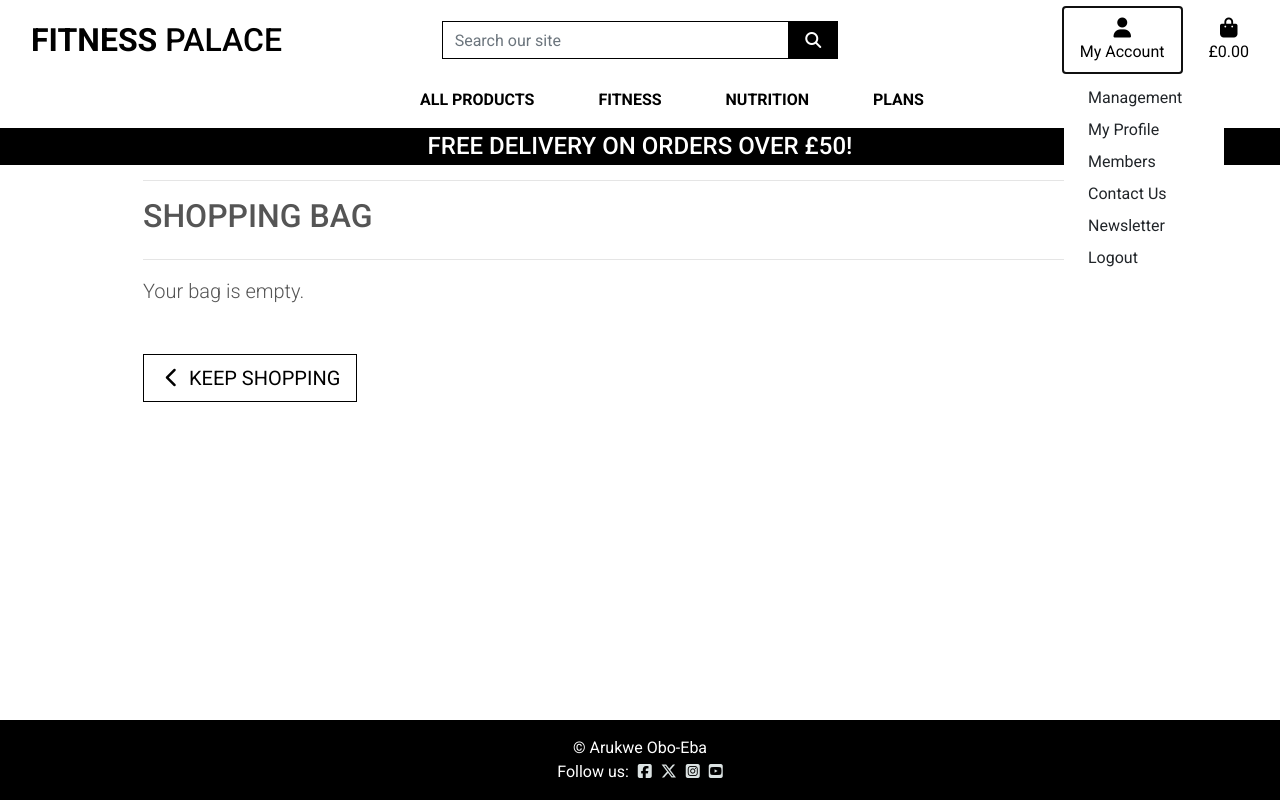
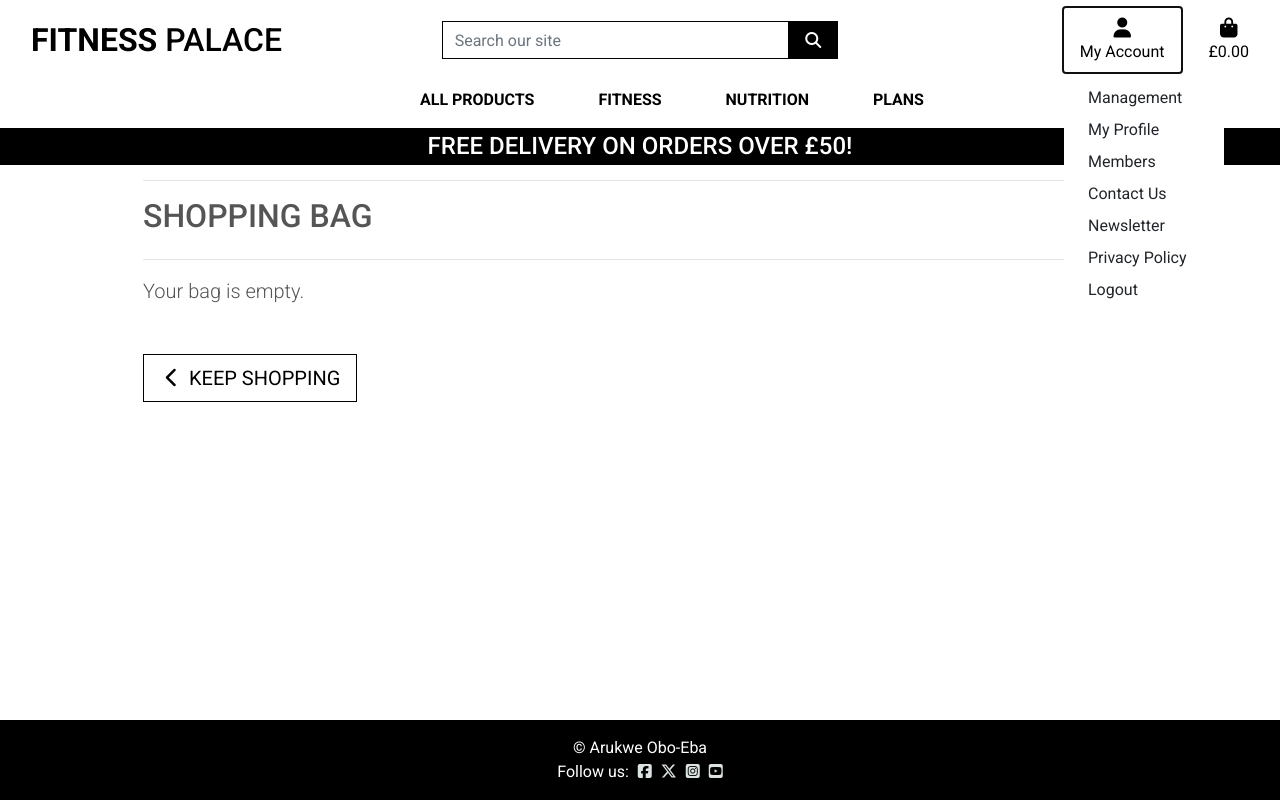
Before and after one commit to osaroo3/fitness-palace-ci-project5, a Django app: page /bag/ in a window 1280 px wide, after a click on "My Account". Run offline with Django 3.2, Linux system fonts and the light colour scheme; the visitor is signed in with stand-in values (Sample User, id 1); parts of the project's set-up code (start-up, migrations or seed data) failed here and were passed over; some libraries are stand-ins or nearby versions.

Commit message:
Added privacy policy to the site

```diff
--- a/templates/base.html
+++ b/templates/base.html
@@ -99,6 +99,8 @@
                             <a href="{% url 'members_info' %}" class="dropdown-item">Members</a>
                             <a href="{% url 'contact_us' %}" class="dropdown-item">Contact Us</a>
                             <a href="{% url 'newsletter_subscription' %}" class="dropdown-item">Newsletter</a>
+                            <a href="https://www.termsfeed.com/live/5faae49f-9aa4-49c5-945e-b00ff268425f"
+                                target="_blank" class="dropdown-item">Privacy Policy</a>
                             <a href="{% url 'account_logout' %}" class="dropdown-item">Logout</a>
                             {% else %}
                             <a href="{% url 'contact_us' %}" class="dropdown-item">Contact Us</a>
@@ -171,7 +173,8 @@
     <footer class="footer mt-auto py-3 bg-black">
         <p class="m-0 text-center text-white">&copy; Arukwe Obo-Eba</p>
         <p class="m-0 text-center text-white">Follow us:
-            <a href="https://www.facebook.com/" target="_blank"><i class="fab fa-facebook-square ms-3 link"></i></a>
+            <a href="https://www.facebook.com/profile.php?id=61562947034566" target="_blank"><i
+                    class="fab fa-facebook-square ms-3 link"></i></a>
             <a href="https://www.twitter.com/" target="_blank"><i class="fab fa-x-twitter ms-3 link"></i></a>
             <a href="https://www.instagram.com/" target="_blank"><i class="fab fa-instagram-square ms-3 link"></i></a>
             <a href="https://www.youtube.com/" target="_blank"><i class="fab fa-youtube-square ms-3 link"></i></a>
--- a/templates/includes/mobile-top-header.html
+++ b/templates/includes/mobile-top-header.html
@@ -13,7 +13,8 @@
                     <input class="form-control border border-black rounded-0" type="text" name="q"
                         placeholder="Search our site">
                     <div class="input-group-append">
-                    <button class="form-control form-control btn btn-black border border-black rounded-0" type="submit">
+                        <button class="form-control form-control btn btn-black border border-black rounded-0"
+                            type="submit">
                             <span class="icon">
                                 <i class="fas fa-search"></i>
                             </span>
@@ -40,6 +41,8 @@
             <a href="{% url 'members_info' %}" class="dropdown-item">Members</a>
             <a href="{% url 'contact_us' %}" class="dropdown-item">Contact Us</a>
             <a href="{% url 'newsletter_subscription' %}" class="dropdown-item">Newsletter</a>
+            <a href="https://www.termsfeed.com/live/5faae49f-9aa4-49c5-945e-b00ff268425f" target="_blank" class="dropdown-item">Privacy
+                Policy</a>
             <a href="{% url 'account_logout' %}" class="dropdown-item">Logout</a>
             {% else %}
             <a href="{% url 'contact_us' %}" class="dropdown-item">Contact Us</a>
```
Lines whose indentation alone changed are shown as unchanged.
